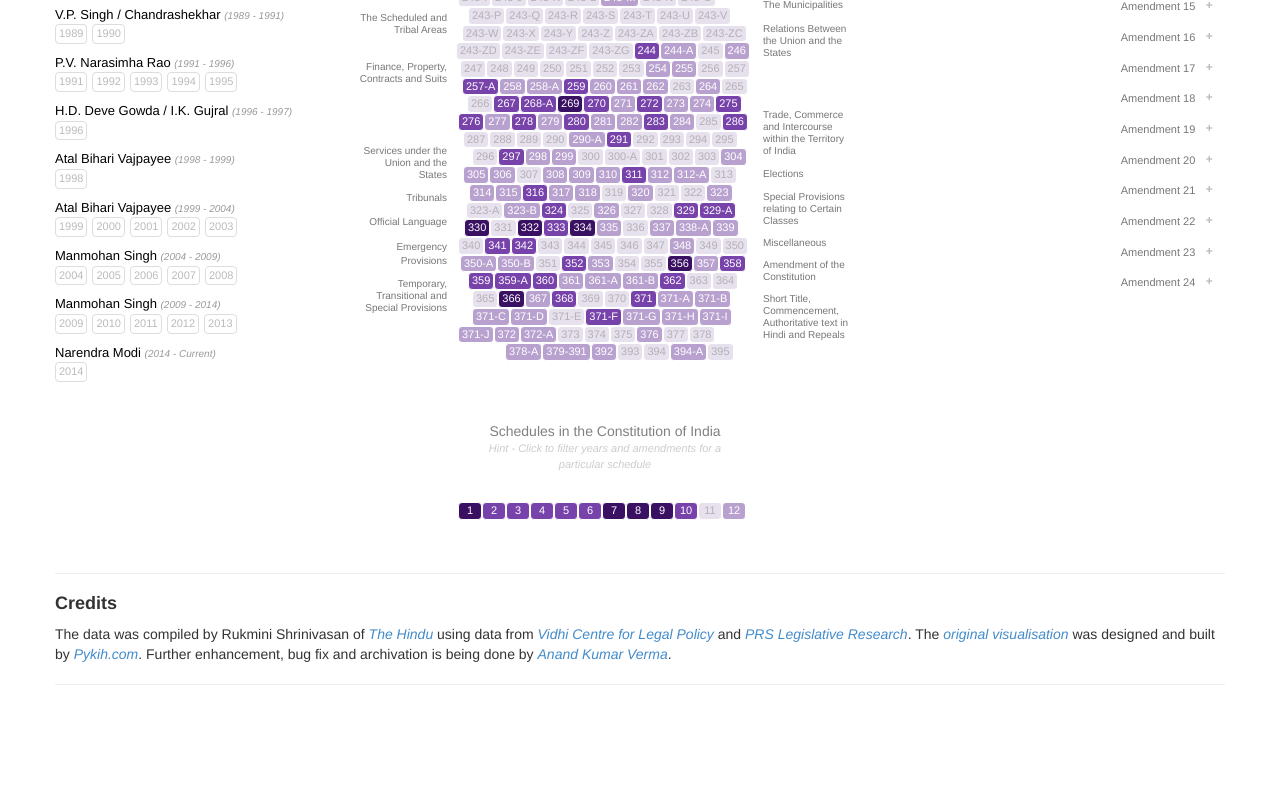
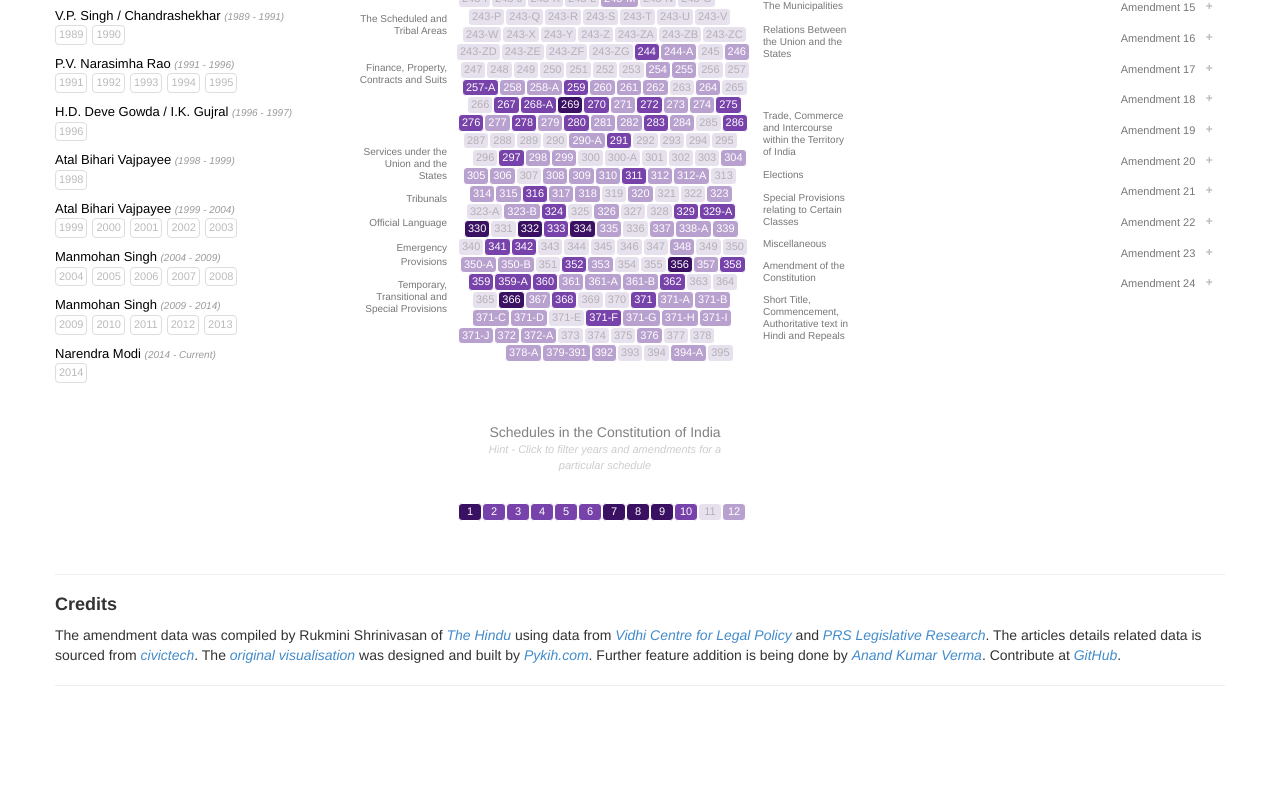
Before and after one commit to anand-verma/constitution-of-india-visualisation, a plain HTML site: page index.html in a window 1280 px wide. Shown: the part 651-1447 px from the top of the page. Drawn offline with Linux system fonts and the light colour scheme.

Commit message:
Added logo icon

```diff
--- a/index.html
+++ b/index.html
@@ -5,6 +5,7 @@
 	<meta charset="UTF-8">
 	<meta name="viewport" >
 	<title>Constitution of India Visualisation through Amendments</title>
+	<link rel="shortcut icon" href="https://upload.wikimedia.org/wikipedia/commons/0/0a/Emblem_of_India_%28Government_Gazette%29.svg" type="image/gif" />
 	<link rel="stylesheet" type="text/css" href="lib/bootstrap.min.css" />
 	<link type="text/css" href="lib/bootstrap-tour.min.css" rel="stylesheet" />
 	<link rel="stylesheet" type="text/css" href="src/css/style.css" />
@@ -1008,10 +1009,12 @@
 
 		<h2 style="font-size: 18px; font-weight: 800">Credits</h2>
 		<p>
-			The data was compiled by Rukmini Shrinivasan of	<a href="http://www.thehindu.com/data/how-the-constitution-has-evolved-over-the-years/article7263635.ece"target="_blank" style="font-size: 14px">The Hindu </a>
+			The amendment data was compiled by Rukmini Shrinivasan of	<a href="http://www.thehindu.com/data/how-the-constitution-has-evolved-over-the-years/article7263635.ece"target="_blank" style="font-size: 14px">The Hindu </a>
 			using data from <a href="http://vidhilegalpolicy.in/" target="_blank" style="font-size: 14px"> Vidhi Centre for Legal Policy</a> and <a href="http://www.prsindia.org/" target="_blank" style="font-size: 14px">PRS Legislative Research</a>.
+			The articles details related data is sourced from  <a href="https://github.com/civictech-India/constitution-of-india" target="_blank" style="font-size: 14px"> civictech</a>.
 			The <a href="http://constitution-of-india.pykih.com/" target="_blank" style="font-size: 14px">original visualisation</a> was designed and built by <a href="https://pykih.com" target="_blank" style="font-size: 14px">Pykih.com</a>.
-			Further enhancement, bug fix and archivation is being done by <a href="https://anand-verma.github.io/" target="_blank" style="font-size: 14px">Anand Kumar Verma</a>.
+			Further feature addition is being done by <a href="https://anand-verma.github.io/" target="_blank" style="font-size: 14px">Anand Kumar Verma</a>.
+			Contribute at <a href="https://github.com/anand-verma/constitution-of-india-visualisation" target="_blank" style="font-size: 14px">GitHub</a>.
 		</p>
 
 		<hr />
--- a/src/css/style.css
+++ b/src/css/style.css
@@ -295,7 +295,7 @@ body {
 #top_panel {
 	height: auto;
 	margin-bottom: 40px;
-	border-bottom: 1px solid #eee
+	border-bottom: 2px solid #eee
 }
 
 
@@ -500,7 +500,7 @@ body {
 	font-size: 10px;
 	padding-top: 5px;
 	margin: 2px 3px;
-	border-top: 1px solid #eee;
+	border-top: 2px solid #eee;
 }
 
 .list_class {
```
